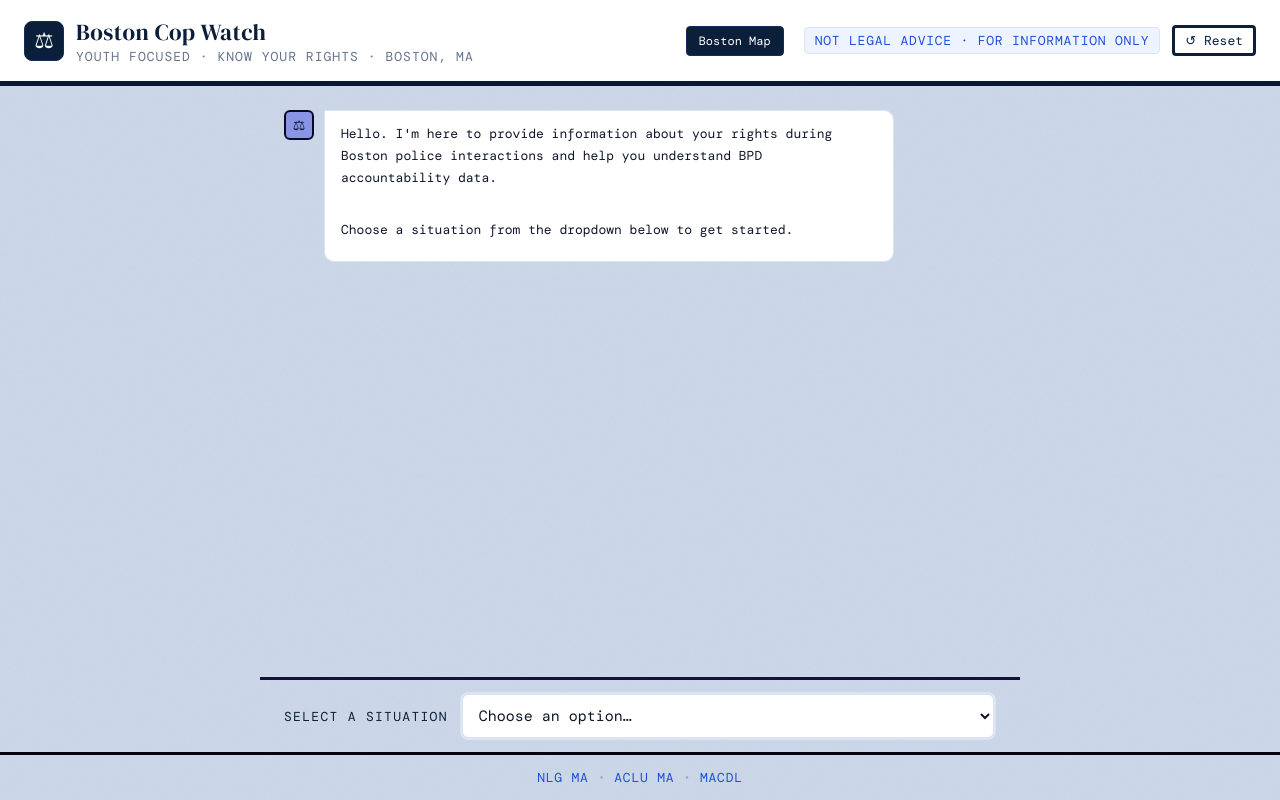
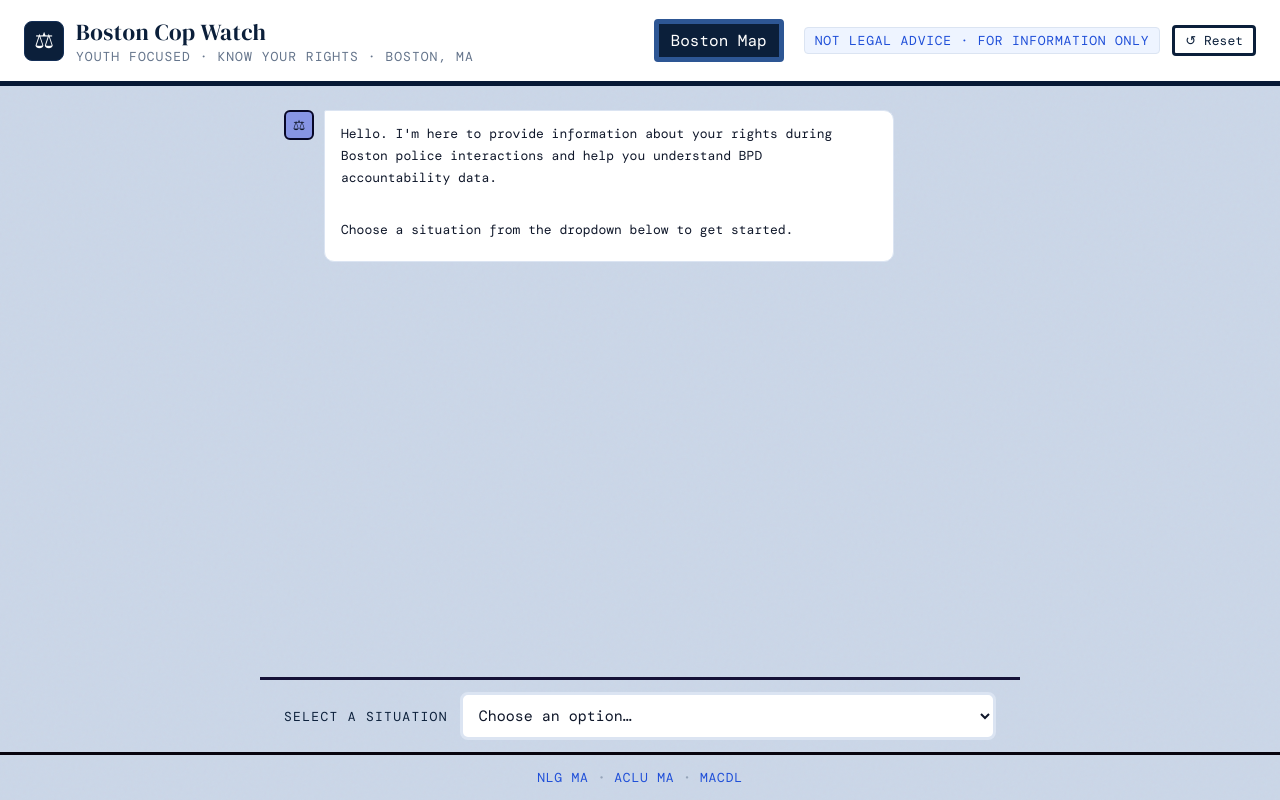
Before and after one commit to jocelynchan042/Boston-Cop-Watch, a React (Create React App) app in the folder frontend/: page / in a window 1280 px wide. Built offline with nearby package versions, Linux system fonts and the light colour scheme.

Commit message:
Updated button css

```diff
--- a/frontend/src/ChatPage.jsx
+++ b/frontend/src/ChatPage.jsx
@@ -345,10 +345,10 @@
     textTransform: "uppercase",
   },
   mapBtn: {
-    fontSize: "12px",
+    fontSize: "16px",
     background: "#0b1f3a",
     color: "#ffffff",
-    border: "1px solid #142f57",
+    border: "5px solid #2d5694",
     borderRadius: "4px",
     padding: "6px 12px",
     cursor: "pointer",
```
